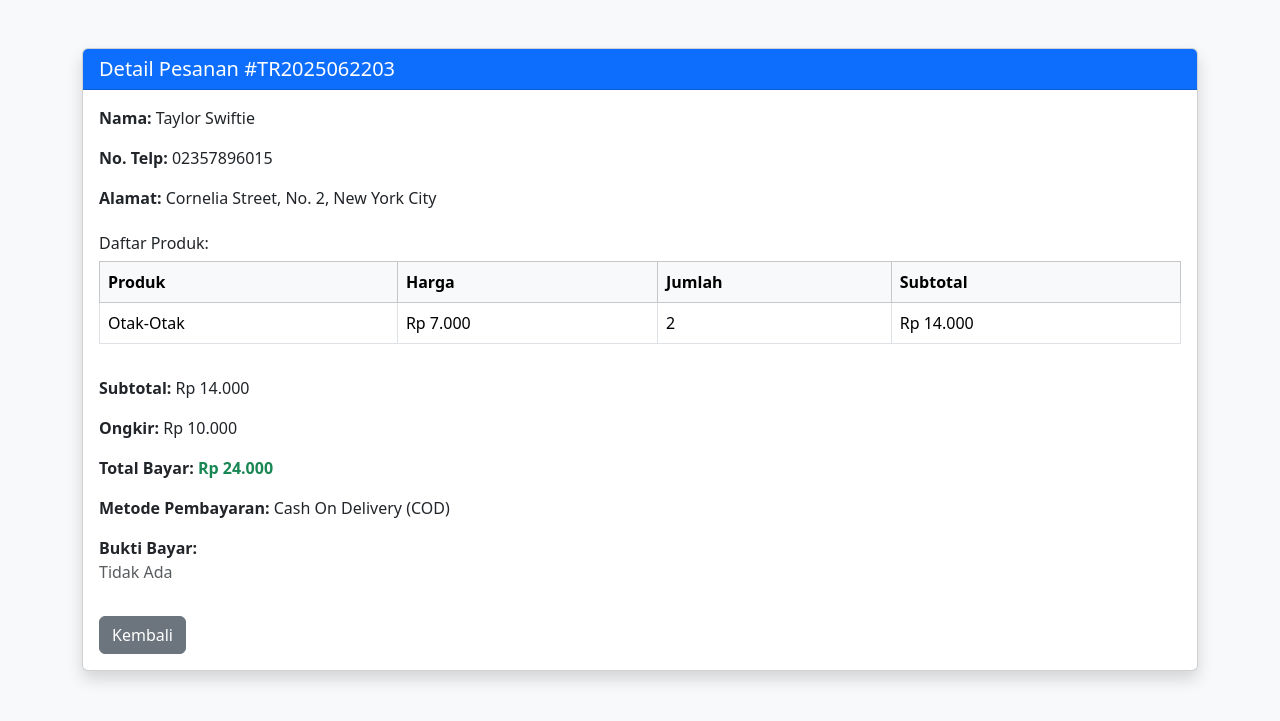
After one commit to SyifAndini/WebsiteKriukAyu, a PHP site: page /admin/detail_pesanan.php?no_pesanan=TR2025062203 in a window 1280 px wide. The commit adds this page. Shown: the top 721 px of the page. Run offline with PHP 8.4, Linux system fonts and the light colour scheme; data comes from the database, SQL or seed files in the repository.

Commit message:
Backend Admin Lanjut

```diff
--- /dev/null
+++ b/admin/detail_pesanan.php
@@ -0,0 +1,111 @@
+<?php
+session_start();
+include '../koneksi.php';
+
+if (!isset($_GET['no_pesanan'])) {
+    echo "Nomor pesanan tidak ditemukan.";
+    exit();
+}
+
+$no_pesanan = $_GET['no_pesanan'];
+
+// Ambil info pesanan + pembeli
+$query = "SELECT p.no_pesanan, p.metode_pembayaran, p.bukti_bayar,
+                 p.biaya_pengiriman, p.total, pb.nama, pb.no_telp, pb.alamat
+          FROM pesanan p
+          JOIN pembeli pb ON p.id_pembeli = pb.id_pembeli
+          WHERE p.no_pesanan = '$no_pesanan'";
+$detail = mysqli_query($conn, $query);
+$data = mysqli_fetch_assoc($detail);
+
+if (!$data) {
+    echo "Pesanan tidak ditemukan.";
+    exit();
+}
+
+// Ambil item pesanan
+$itemQuery = "SELECT i.jumlah, pr.jenis_kriuk, pr.harga
+              FROM item_pesanan i
+              JOIN produk pr ON i.id_kriuk = pr.id_kriuk
+              WHERE i.no_pesanan = '$no_pesanan'";
+$items = mysqli_query($conn, $itemQuery);
+?>
+
+<!DOCTYPE html>
+<html lang="id">
+
+<head>
+    <meta charset="UTF-8">
+    <meta name="viewport" content="width=device-width, initial-scale=1">
+    <title>Detail Pesanan</title>
+    <link href="https://cdn.jsdelivr.net/npm/bootstrap@5.3.3/dist/css/bootstrap.min.css" rel="stylesheet">
+</head>
+
+<body class="bg-light">
+
+    <div class="container py-5">
+        <div class="card shadow">
+            <div class="card-header bg-primary text-white">
+                <h5 class="mb-0">Detail Pesanan #<?= htmlspecialchars($data['no_pesanan']) ?></h5>
+            </div>
+            <div class="card-body">
+                <!-- Informasi Pembeli -->
+                <div class="mb-3">
+                    <p><strong>Nama:</strong> <?= htmlspecialchars($data['nama']) ?></p>
+                    <p><strong>No. Telp:</strong> <?= htmlspecialchars($data['no_telp']) ?></p>
+                    <p><strong>Alamat:</strong> <?= htmlspecialchars($data['alamat']) ?></p>
+                </div>
+
+                <!-- Daftar Produk -->
+                <h6 class="mt-4">Daftar Produk:</h6>
+                <div class="table-responsive">
+                    <table class="table table-bordered">
+                        <thead class="table-light">
+                            <tr>
+                                <th>Produk</th>
+                                <th>Harga</th>
+                                <th>Jumlah</th>
+                                <th>Subtotal</th>
+                            </tr>
+                        </thead>
+                        <tbody>
+                            <?php
+                            $subtotal = 0;
+                            while ($item = mysqli_fetch_assoc($items)) {
+                                $totalItem = $item['harga'] * $item['jumlah'];
+                                $subtotal += $totalItem;
+                                echo "<tr>
+                          <td>" . htmlspecialchars($item['jenis_kriuk']) . "</td>
+                          <td>Rp " . number_format($item['harga'], 0, ',', '.') . "</td>
+                          <td>{$item['jumlah']}</td>
+                          <td>Rp " . number_format($totalItem, 0, ',', '.') . "</td>
+                        </tr>";
+                            }
+                            ?>
+                        </tbody>
+                    </table>
+                </div>
+
+                <!-- Ringkasan Biaya -->
+                <div class="mt-3">
+                    <p><strong>Subtotal:</strong> Rp <?= number_format($subtotal, 0, ',', '.') ?></p>
+                    <p><strong>Ongkir:</strong> Rp <?= number_format($data['biaya_pengiriman'], 0, ',', '.') ?></p>
+                    <p><strong>Total Bayar:</strong> <span class="text-success fw-bold">Rp <?= number_format($data['total'], 0, ',', '.') ?></span></p>
+                    <p><strong>Metode Pembayaran:</strong> <?= htmlspecialchars($data['metode_pembayaran']) ?></p>
+                    <p><strong>Bukti Bayar:</strong><br>
+                        <?php if (!empty($data['bukti_bayar'])): ?>
+                            <img src="../<?= htmlspecialchars($data['bukti_bayar']) ?>" alt="Bukti Bayar" class="img-thumbnail mt-2" width="250">
+                        <?php else: ?>
+                            <span class="text-muted">Tidak Ada</span>
+                        <?php endif; ?>
+                    </p>
+                </div>
+
+                <a href="dashboardAdmin.php" class="btn btn-secondary mt-3">Kembali</a>
+            </div>
+        </div>
+    </div>
+
+</body>
+
+</html>
--- a/admin/index.php
+++ b/admin/index.php
@@ -75,9 +75,6 @@ if (isset($_POST['masuk'])) {
             </div>
 
             <button type="submit" name="masuk" class="btn login-btn w-100 mb-2">Login</button>
-            <div class="text-center small-text">
-              Belum punya akun? <a href="register.php">Daftar disini</a>
-            </div>
           </form>
         </div>
       </div>
--- a/hash.php
+++ /dev/null
@@ -1,3 +0,0 @@
-<?php
-echo password_hash('handsomedylan', PASSWORD_DEFAULT);
-?>
```
Also changed, not shown: admin/dashboardAdmin.php (+48 -1 lines), admin/pembayaran.php (+92 -0 lines), admin/profilAdmin.php (+16 -16 lines).
